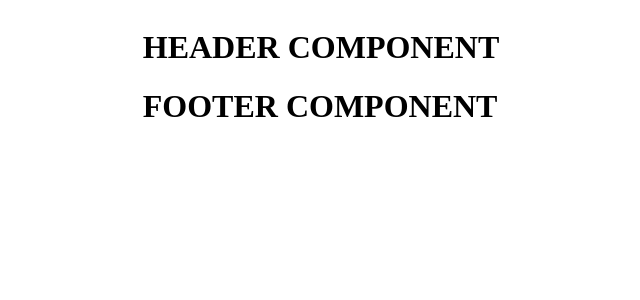
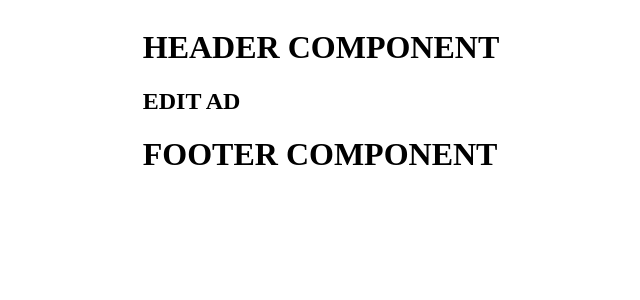
Before and after one commit to anoj-kt/finalproject-frontend, a React (Create React App) app: page /editad in a window 1280 px wide. Shown: the top 300 px of the page, without its empty margins (319-959 px from the left). Built offline with nearby package versions, Linux system fonts and the light colour scheme.

Commit message:
added routes

```diff
--- a/src/App.js
+++ b/src/App.js
@@ -1,4 +1,4 @@
-import { BrowserRouter as Router, Routes, Route } from "react-router-dom";
+import { BrowserRouter as Routing, Routes, Route } from "react-router-dom";
 import './App.css';
 import Header from './components/Header';
 import Home from './components/Home';
@@ -11,7 +11,7 @@ import UserChangeAvatar from "./components/UserChangeAvatar";
 import CreateAd from "./components/CreateAd";
 import UserChangeMobile from "./components/UserChangeMobile";
 import UserChangeAddress from "./components/UserChangeAddress";
-import { ProvidedServiceList } from "./components/ProvidedServiceList";
+import ProvidedServiceList from "./components/ProvidedServiceList";
 import ConsumedServiceList from "./components/ConsumedServiceList";
 import RequestList from "./components/RequestList";
 import RequestDetailsDone from "./components/RequestDetailsDone";
@@ -21,15 +21,14 @@ import ServiceDetails from "./components/ServiceDetails";
 import ServiceSendRequest from "./components/ServiceSendRequest";
 import ServiceSentRequest from "./components/ServiceSentRequest";
 import ErrorPage from "./components/ErrorPage";
+import EditAd from "./components/EditAd";
 
 function App() {
   return (
-
-    <Router>
+    <Routing>
       <div className="Header">
         <Header />
           <div className="content">
-
             <Routes>
               {/* Single Routes */}
               <Route exact path="/" element={<Home />}></Route>
@@ -38,7 +37,7 @@ function App() {
               <Route path="/profile" element={<UserProfile />}></Route>
               <Route path="/404" element={<ErrorPage />}></Route>
 
-          {/* Routes that may need user id  */}
+              {/* Routes that need id  */}
               <Route path="/providedservices" element={<ProvidedServiceList />}></Route>
               <Route path="/consumedservices" element={<ConsumedServiceList />}></Route>
               <Route path="/changepw" element={<UserChangePw />}></Route>
@@ -46,25 +45,19 @@ function App() {
               <Route path="/changephone" element={<UserChangeMobile />}></Route>
               <Route path="/changeaddress" element={<UserChangeAddress />}></Route>
               <Route path="/createad" element={<CreateAd />}></Route>
-
-          {/* Double Routes */}
+              <Route path="/editad" element={<EditAd />}></Route>
               <Route path="/requests" element={<RequestList />}></Route>
               <Route path="/requests/details=true" element={<RequestDetailsDone />}></Route>
               <Route path="/requests/details=pending" element={<RequestDetailsPending />}></Route>
               <Route path="/requests/details=false" element={<RequestDetailsReject />}></Route>
-          <Route path="/service/details" element={<ServiceDetails />}></Route>
               <Route path="/request/send" element={<ServiceSendRequest />}></Route>
               <Route path="/request/sent" element={<ServiceSentRequest />}></Route>
+              <Route path="/service/details" element={<ServiceDetails />}></Route>
             </Routes>
-
           </div>
         <Footer />
       </div>
-
-
-    </Router>
-
-
+    </Routing>
   );
 }
 
--- /dev/null
+++ b/src/components/EditAd.js
@@ -0,0 +1,11 @@
+import React from 'react'
+
+const EditAd = () => {
+  return (
+    <div>
+        <h2>EDIT AD</h2>
+    </div>
+  )
+}
+
+export default EditAd
--- a/src/components/ProvidedServiceList.js
+++ b/src/components/ProvidedServiceList.js
@@ -1,9 +1,11 @@
 import React from 'react'
 
-export const ProvidedServiceList = () => {
+const ProvidedServiceList = () => {
   return (
     <div>
       <h2>PROVIDED SERVICE LIST</h2>
     </div>
   )
 }
+
+export default ProvidedServiceList
```
Lines whose indentation alone changed are shown as unchanged.
